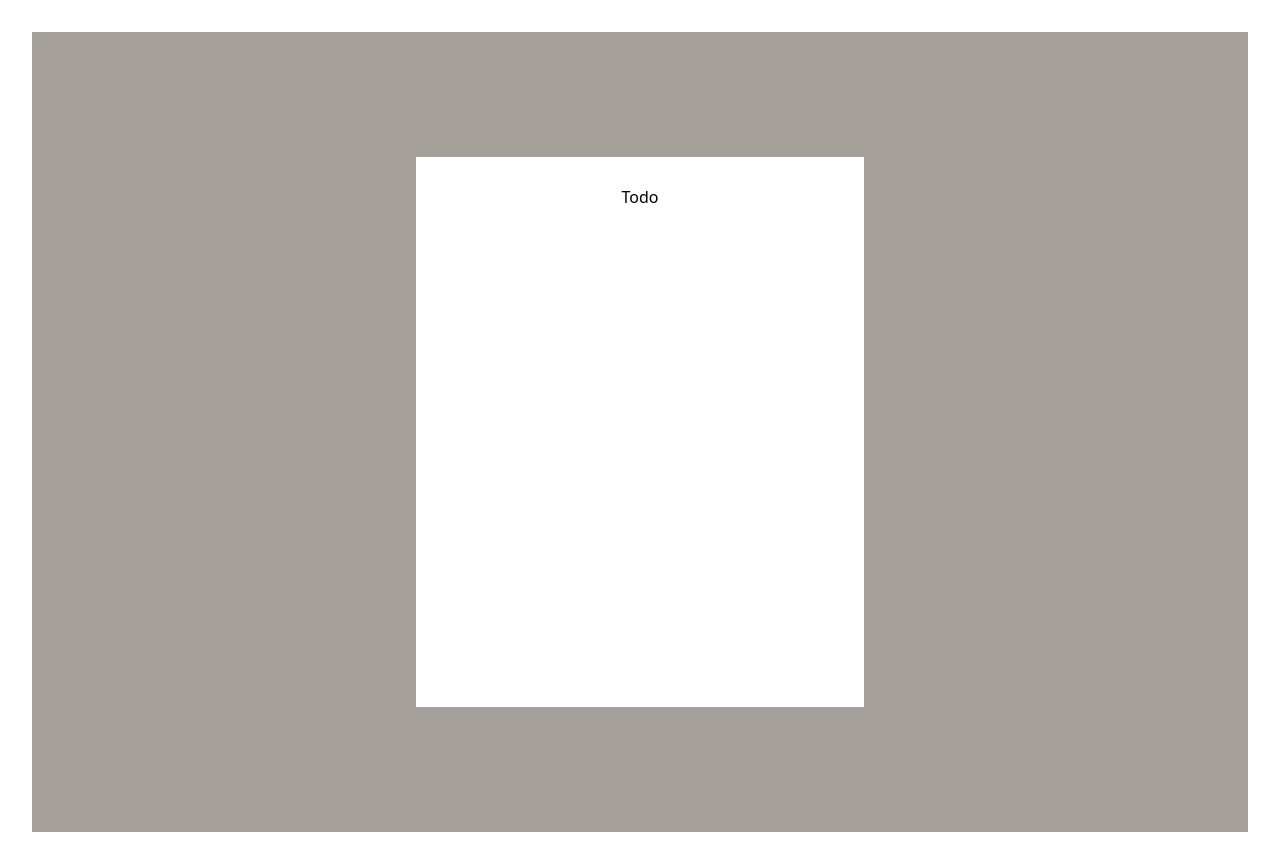
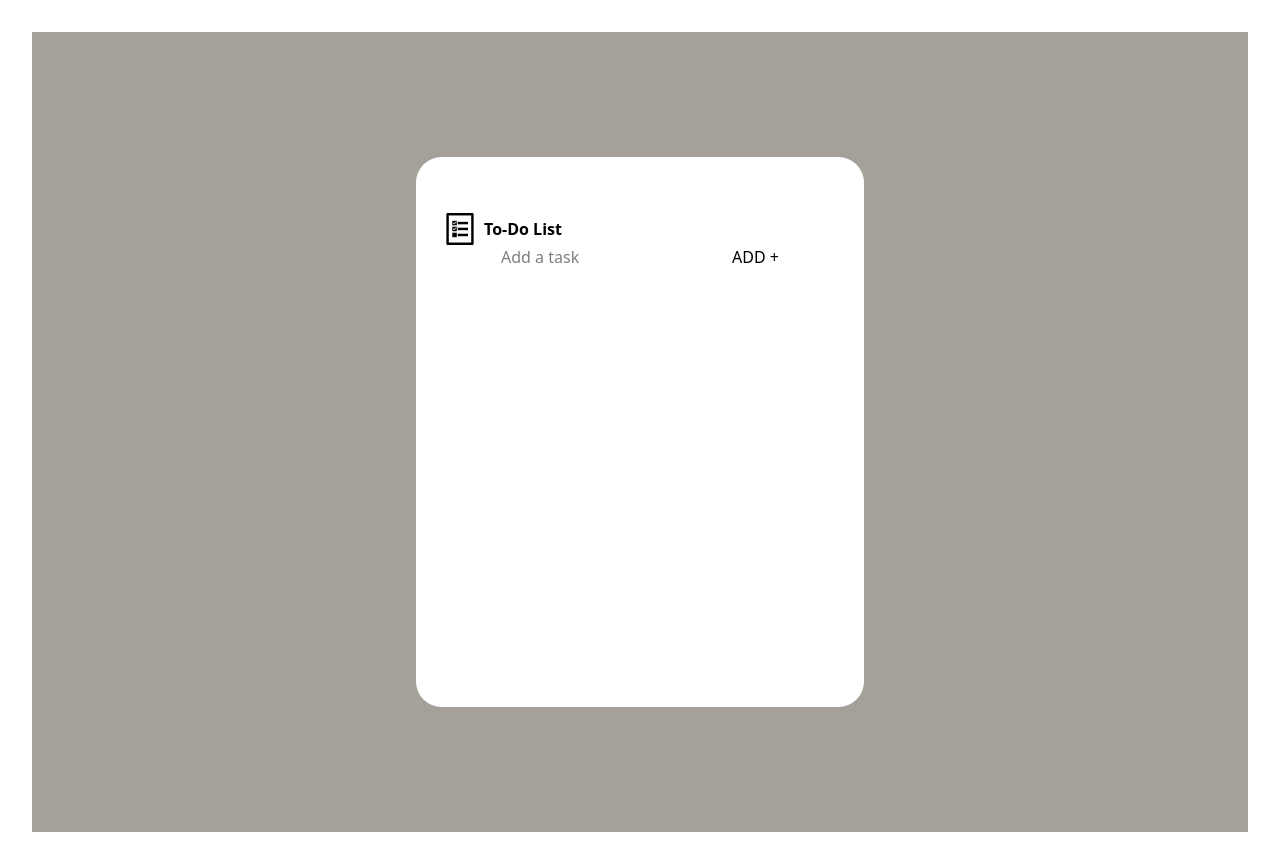
Before and after one commit to Frantz-Sebastien/to-do-list-app, a React (Vite) app: page / in a window 1280 px wide. Built offline with nearby package versions, Linux system fonts and the light colour scheme.

Commit message:
styling a bit and adding todo icon

```diff
--- a/src/App.jsx
+++ b/src/App.jsx
@@ -7,7 +7,7 @@ import Todo from './components/Todo'
 function App() {
 
   return (
-    <div className='bg-stone-400 grid py-4 min-h-screen'>
+    <div className='bg-stone-400 grid py-1 min-h-screen'>
       <Todo />
     </div>
   )
--- a/src/components/Todo.jsx
+++ b/src/components/Todo.jsx
@@ -1,10 +1,21 @@
 import React from 'react'
+import todo_icon from '../assets/todo-icon.png'
 
 const Todo = () => {
   return (
-    <div className='bg-white place-self-center w-11/12 max-w-md flex flex-col p-7 min-h-[550px] rounded-x1'>
-        <h1>Todo</h1>
+  <>
+    <div className='bg-white place-self-center w-11/12 max-w-md flex flex-col p-7 min-h-[550px] rounded-[2vw]'>
+        <div className='flex items-center mt-7 gap-2'>
+            <img className='w-8' src={todo_icon} alt='todo list image' />
+            <h1 className='text-3x1 font-semibold'>To-Do List</h1>
+        </div>
+        <div>
+            <input type="text" placeholder='Add a task' />
+            <button>ADD +</button>
+        </div>
     </div>
+
+  </>
   )
 }
 
```
